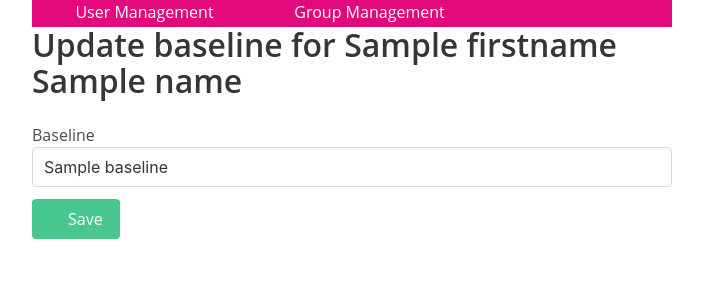
After one commit to buzzn/myBuzzn-backend, a Python web app: template templates/employee/user/update_baseline.html in a window 1280 px wide. The commit adds this page. Shown: the top 300 px of the page, without its empty margins (288-991 px from the left). Run offline with Jinja, Linux system fonts and the light colour scheme; the template is opened without the code that fills it: most values are stand-ins (such as "Sample title", 1, 10 or a date in 2020); some libraries are stand-ins or nearby versions.

Commit message:
added update baseline

```diff
--- /dev/null
+++ b/templates/employee/user/update_baseline.html
@@ -0,0 +1,22 @@
+{% extends "admin/layout.html" %}
+
+{% block body %}
+<h1 class="title">Update baseline for {{firstname}} {{name}}</h1>
+<form method="POST" action="{{target}}">
+  <input class="input" name="csrf_token" type="hidden" value="{{ csrf_token }}">
+
+
+  <div class="field">
+    <label>Baseline</label>
+    <div class="control">
+      <input class="input" type="text" name="baseline" value="{{baseline}}" />
+    </div>
+  </div>
+  <button type="submit" class="button is-success">
+    <span class="icon is-small">
+      <i class="fas fa-check"></i>
+    </span>
+    <span>Save</span>
+  </button>
+</form>
+{% endblock %}
```
Also changed, not shown: routes/employee.py (+6 -18 lines), templates/employee/employee.html (+6 -6 lines).
